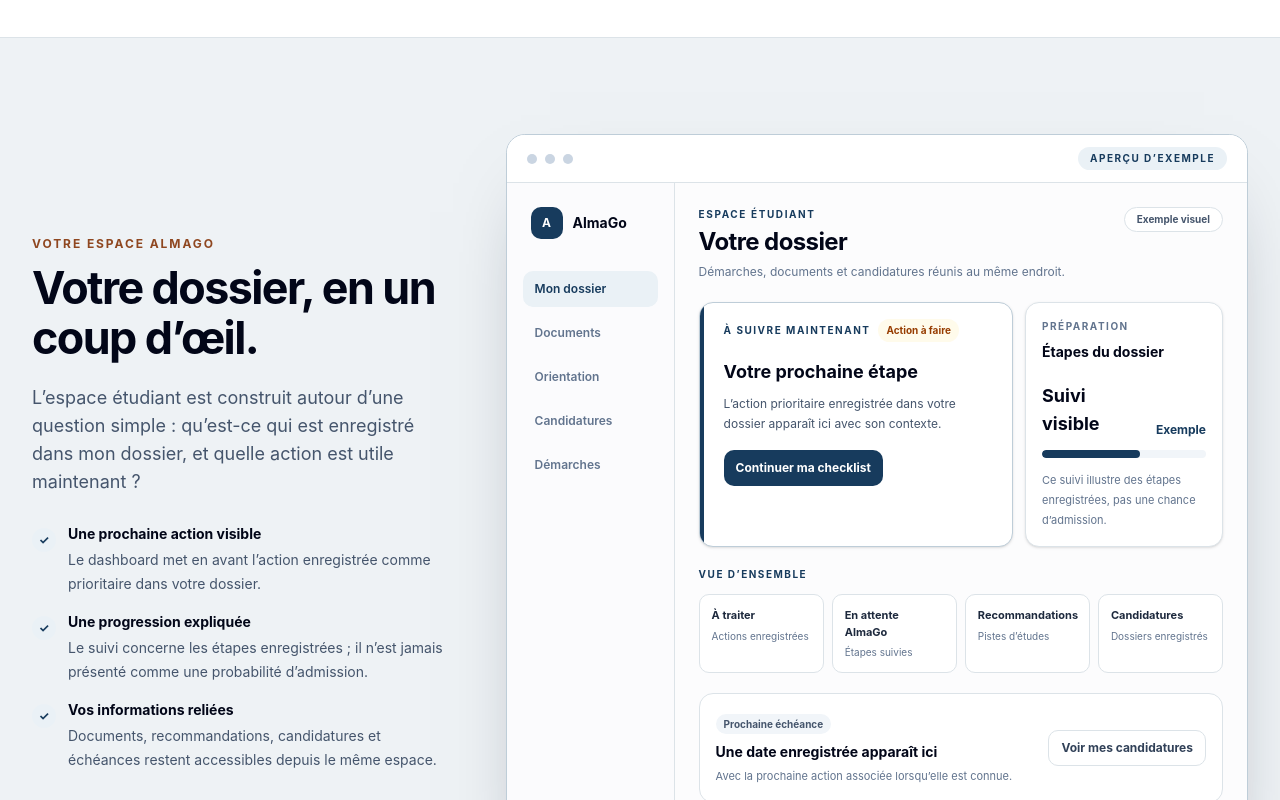
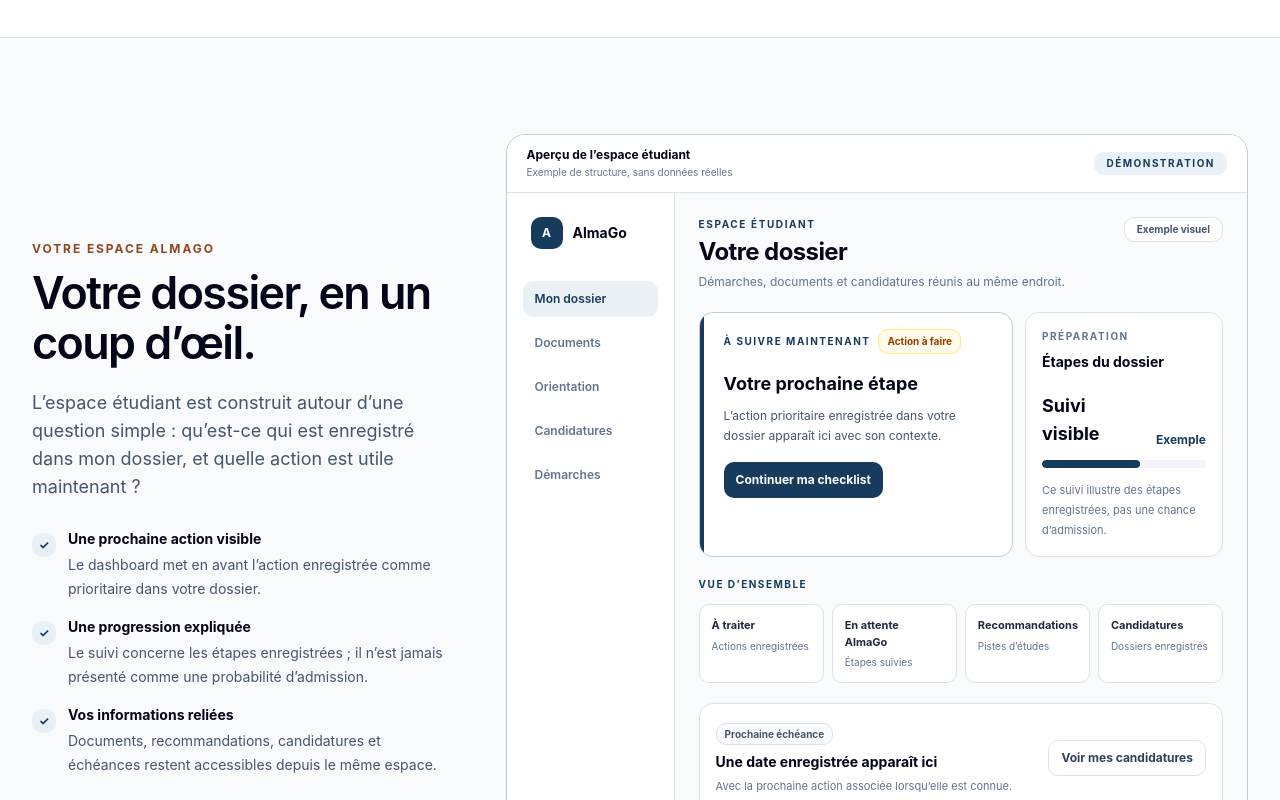
Before and after one commit to almago-platform/AlmaGo, a Next.js app: page / in a window 1280 px wide. Shown: the part 2460-3260 px from the top of the page. Built offline with nearby package versions, Linux system fonts and the light colour scheme.

Commit message:
design(polish): align documents profile and product preview

```diff
--- a/src/components/public/HomeProductPreview.tsx
+++ b/src/components/public/HomeProductPreview.tsx
@@ -7,11 +7,11 @@ const previewMetrics = [
 
 export function HomeProductPreview() {
   return (
-    <section id="espace" className="border-y border-[var(--border)] bg-[var(--surface-muted)] py-16 sm:py-20 lg:py-24" aria-labelledby="product-preview-title">
+    <section id="espace" className="border-y border-[var(--border)] bg-[var(--surface-subtle)] py-16 sm:py-20 lg:py-24" aria-labelledby="product-preview-title">
       <div className="mx-auto grid max-w-7xl gap-10 px-4 sm:px-6 lg:grid-cols-[0.72fr_1.28fr] lg:items-center lg:gap-14 lg:px-8">
         <div>
           <p className="eyebrow">Votre espace AlmaGo</p>
-          <h2 id="product-preview-title" className="mt-3 max-w-xl text-3xl font-bold tracking-[-0.035em] text-slate-950 sm:text-4xl lg:text-[2.8rem]">
+          <h2 id="product-preview-title" className="mt-3 max-w-xl text-3xl font-semibold tracking-[-0.035em] text-slate-950 sm:text-4xl lg:text-[2.8rem]">
             Votre dossier, en un coup d’œil.
           </h2>
           <p className="mt-5 max-w-xl text-base leading-7 text-slate-600 sm:text-lg">
@@ -25,7 +25,7 @@ export function HomeProductPreview() {
           </ul>
         </div>
 
-        <div className="overflow-hidden rounded-[calc(var(--radius-panel)+0.2rem)] border border-[var(--brand-border)] bg-white shadow-[0_24px_60px_-38px_rgba(15,23,42,0.45)] md:hidden">
+        <div className="overflow-hidden rounded-[calc(var(--radius-panel)+0.2rem)] border border-[var(--brand-border)] bg-white shadow-none md:hidden">
           <div className="flex items-center justify-between gap-3 border-b border-[var(--border)] px-4 py-3">
             <div className="flex items-center gap-2">
               <span className="grid h-8 w-8 place-items-center rounded-[var(--radius-control)] bg-[var(--brand)] text-xs font-bold text-white">A</span>
@@ -34,24 +34,24 @@ export function HomeProductPreview() {
                 <p className="text-[9px] font-bold uppercase tracking-[0.14em] text-slate-500">Espace étudiant</p>
               </div>
             </div>
-            <span className="rounded-full bg-[var(--brand-soft)] px-2.5 py-1 text-[9px] font-bold uppercase tracking-[0.13em] text-[var(--brand)]">
+            <span className="rounded-[var(--radius-control)] bg-[var(--brand-soft)] px-2.5 py-1 text-[9px] font-bold uppercase tracking-[0.13em] text-[var(--brand)]">
               Exemple
             </span>
           </div>
 
-          <div className="bg-[#fcfcfd] p-4">
+          <div className="bg-[var(--surface-subtle)] p-4">
             <div>
               <p className="text-[10px] font-bold uppercase tracking-[0.15em] text-[var(--brand)]">Votre dossier</p>
               <h3 className="mt-1 text-xl font-bold tracking-tight text-slate-950">Ce qui compte maintenant</h3>
               <p className="mt-1 text-sm leading-6 text-slate-600">Une vue compacte des prochaines actions et éléments enregistrés.</p>
             </div>
 
-            <div className="relative mt-4 overflow-hidden rounded-[var(--radius-panel)] border border-[var(--brand-border)] bg-white p-4 shadow-sm">
+            <div className="relative mt-4 overflow-hidden rounded-[var(--radius-panel)] border border-[var(--brand-border)] bg-white p-4 shadow-none">
               <div aria-hidden="true" className="absolute inset-y-0 left-0 w-1 bg-[var(--brand)]" />
               <div className="pl-2">
                 <div className="flex flex-wrap items-center gap-2">
                   <span className="text-[10px] font-bold uppercase tracking-[0.14em] text-[var(--brand)]">À suivre maintenant</span>
-                  <span className="rounded-full bg-amber-50 px-2 py-1 text-[10px] font-bold text-amber-800">Action à faire</span>
+                  <span className="rounded-[var(--radius-control)] border border-amber-200 bg-amber-50 px-2 py-1 text-[10px] font-bold text-amber-800">Action à faire</span>
                 </div>
                 <p className="mt-3 text-base font-bold text-slate-950">Votre prochaine étape</p>
                 <p className="mt-1 text-sm leading-6 text-slate-600">L’action prioritaire enregistrée apparaît ici avec son contexte.</p>
@@ -87,20 +87,19 @@ export function HomeProductPreview() {
           </div>
         </div>
 
-        <div className="hidden md:block overflow-hidden rounded-[calc(var(--radius-panel)+0.3rem)] border border-[var(--brand-border)] bg-white shadow-[0_34px_80px_-44px_rgba(15,23,42,0.52)]">
+        <div className="hidden md:block overflow-hidden rounded-[calc(var(--radius-panel)+0.3rem)] border border-[var(--brand-border)] bg-white shadow-none">
           <div className="flex items-center justify-between gap-4 border-b border-[var(--border)] bg-white px-4 py-3 sm:px-5">
-            <div className="flex items-center gap-2">
-              <span aria-hidden="true" className="h-2.5 w-2.5 rounded-full bg-slate-300" />
-              <span aria-hidden="true" className="h-2.5 w-2.5 rounded-full bg-slate-300" />
-              <span aria-hidden="true" className="h-2.5 w-2.5 rounded-full bg-slate-300" />
+            <div>
+              <p className="text-xs font-bold text-slate-950">Aperçu de l’espace étudiant</p>
+              <p className="mt-0.5 text-[10px] text-slate-500">Exemple de structure, sans données réelles</p>
             </div>
-            <span className="rounded-full bg-[var(--brand-soft)] px-3 py-1 text-[10px] font-bold uppercase tracking-[0.15em] text-[var(--brand)]">
-              Aperçu d’exemple
+            <span className="rounded-[var(--radius-control)] bg-[var(--brand-soft)] px-3 py-1 text-[10px] font-bold uppercase tracking-[0.15em] text-[var(--brand)]">
+              Démonstration
             </span>
           </div>
 
           <div className="grid min-h-[34rem] sm:grid-cols-[10.5rem_1fr]">
-            <aside className="hidden border-r border-[var(--border)] bg-[#fbfbfd] p-4 sm:block" aria-label="Navigation illustrative AlmaGo">
+            <aside className="hidden border-r border-[var(--border)] bg-white p-4 sm:block" aria-label="Navigation illustrative AlmaGo">
               <div className="flex items-center gap-2.5 px-2 py-2">
                 <span className="grid h-8 w-8 place-items-center rounded-[var(--radius-control)] bg-[var(--brand)] text-xs font-bold text-white">A</span>
                 <span className="text-sm font-bold text-slate-950">AlmaGo</span>
@@ -114,25 +113,25 @@ export function HomeProductPreview() {
               </div>
             </aside>
 
-            <div className="bg-[#fcfcfd] p-4 sm:p-5 lg:p-6">
+            <div className="bg-[var(--surface-subtle)] p-4 sm:p-5 lg:p-6">
               <div className="flex flex-wrap items-start justify-between gap-4">
                 <div>
                   <p className="text-[10px] font-bold uppercase tracking-[0.16em] text-[var(--brand)]">Espace étudiant</p>
                   <h3 className="mt-1 text-xl font-bold tracking-tight text-slate-950 sm:text-2xl">Votre dossier</h3>
                   <p className="mt-1 text-xs leading-5 text-slate-500">Démarches, documents et candidatures réunis au même endroit.</p>
                 </div>
-                <span className="rounded-full border border-[var(--border)] bg-white px-3 py-1 text-[10px] font-bold text-slate-600">
+                <span className="rounded-[var(--radius-control)] border border-[var(--border)] bg-white px-3 py-1 text-[10px] font-bold text-slate-600">
                   Exemple visuel
                 </span>
               </div>
 
               <div className="mt-5 grid gap-3 lg:grid-cols-[1.35fr_0.85fr]">
-                <div className="relative overflow-hidden rounded-[var(--radius-panel)] border border-[var(--brand-border)] bg-white p-4 shadow-sm">
+                <div className="relative overflow-hidden rounded-[var(--radius-panel)] border border-[var(--brand-border)] bg-white p-4 shadow-none">
                   <div aria-hidden="true" className="absolute inset-y-0 left-0 w-1 bg-[var(--brand)]" />
                   <div className="pl-2">
                     <div className="flex flex-wrap items-center gap-2">
                       <span className="text-[10px] font-bold uppercase tracking-[0.15em] text-[var(--brand)]">À suivre maintenant</span>
-                      <span className="rounded-full bg-amber-50 px-2 py-1 text-[10px] font-bold text-amber-800">Action à faire</span>
+                      <span className="rounded-[var(--radius-control)] border border-amber-200 bg-amber-50 px-2 py-1 text-[10px] font-bold text-amber-800">Action à faire</span>
                     </div>
                     <p className="mt-4 text-lg font-bold text-slate-950">Votre prochaine étape</p>
                     <p className="mt-2 text-xs leading-5 text-slate-600">
@@ -144,7 +143,7 @@ export function HomeProductPreview() {
                   </div>
                 </div>
 
-                <div className="rounded-[var(--radius-panel)] border border-[var(--border)] bg-white p-4 shadow-sm">
+                <div className="rounded-[var(--radius-panel)] border border-[var(--border)] bg-white p-4 shadow-none">
                   <p className="text-[10px] font-bold uppercase tracking-[0.15em] text-slate-500">Préparation</p>
                   <p className="mt-2 text-sm font-bold text-slate-950">Étapes du dossier</p>
                   <div className="mt-5 flex items-end justify-between gap-3">
@@ -174,7 +173,7 @@ export function HomeProductPreview() {
 
               <div className="mt-5 flex flex-col justify-between gap-3 rounded-[var(--radius-panel)] border border-[var(--border)] bg-white p-4 sm:flex-row sm:items-center">
                 <div>
-                  <span className="rounded-full bg-slate-100 px-2 py-1 text-[10px] font-bold text-slate-600">Prochaine échéance</span>
+                  <span className="rounded-[var(--radius-control)] border border-[var(--border)] bg-[var(--surface-subtle)] px-2 py-1 text-[10px] font-bold text-slate-600">Prochaine échéance</span>
                   <p className="mt-2 text-sm font-bold text-slate-950">Une date enregistrée apparaît ici</p>
                   <p className="mt-1 text-[11px] leading-5 text-slate-500">Avec la prochaine action associée lorsqu’elle est connue.</p>
                 </div>
@@ -199,7 +198,7 @@ export function HomeProductPreview() {
 function PreviewBenefit({ title, text }: { title: string; text: string }) {
   return (
     <li className="flex gap-3">
-      <span aria-hidden="true" className="mt-1 grid h-6 w-6 shrink-0 place-items-center rounded-full bg-[var(--brand-soft)] text-xs font-bold text-[var(--brand)]">✓</span>
+      <span aria-hidden="true" className="mt-1 grid h-6 w-6 shrink-0 place-items-center rounded-[var(--radius-control)] bg-[var(--brand-soft)] text-xs font-bold text-[var(--brand)]">✓</span>
       <div>
         <p className="text-sm font-bold text-slate-950">{title}</p>
         <p className="mt-1 text-sm leading-6 text-slate-600">{text}</p>
--- a/src/components/student/ProfileForm.tsx
+++ b/src/components/student/ProfileForm.tsx
@@ -81,7 +81,7 @@ export function ProfileForm({ profile }: { profile: Record<string, unknown> }) {
     {error && <p role="alert" className="rounded-[var(--radius-control)] border border-red-200 bg-red-50 p-3 text-sm text-red-700">{error}</p>}
     {status && <p role="status" className="rounded-[var(--radius-control)] border border-emerald-200 bg-emerald-50 p-3 text-sm text-emerald-700">{status}</p>}
 
-    <div className="student-sticky-actions sticky bottom-0 -mx-5 border-t border-[var(--border)] bg-[var(--surface)]/95 px-5 py-4 backdrop-blur sm:-mx-6 sm:px-6">
+    <div className="student-sticky-actions sticky bottom-0 -mx-5 border-t border-[var(--border)] bg-white/98 px-5 py-4 sm:-mx-6 sm:px-6">
       <div className="flex flex-col gap-3 sm:flex-row sm:items-center sm:justify-between">
         <p className="text-sm leading-6 text-slate-500">Enregistrez vos modifications avant de quitter cette page.</p>
         <Button type="submit" disabled={saving} className="w-full sm:w-auto">{saving ? "Enregistrement…" : "Enregistrer les modifications"}</Button>
@@ -95,7 +95,7 @@ function ProfileSection({ badge, title, description, children }: { badge: string
     <section className="rounded-[var(--radius-panel)] border border-[var(--border)] bg-white p-4 sm:p-5">
       <div className="mb-5 border-b border-[var(--border)] pb-4">
         <Badge variant="neutral">{badge}</Badge>
-        <h2 className="mt-3 text-xl font-bold tracking-[-0.02em] text-slate-950">{title}</h2>
+        <h2 className="mt-3 text-xl font-semibold tracking-[-0.02em] text-slate-950">{title}</h2>
         <p className="mt-1 text-sm leading-6 text-slate-600">{description}</p>
       </div>
       <div className="grid gap-4 sm:grid-cols-2">{children}</div>
```
Also changed, not shown: src/components/student/DocumentsPanel.tsx (+10 -10 lines).
